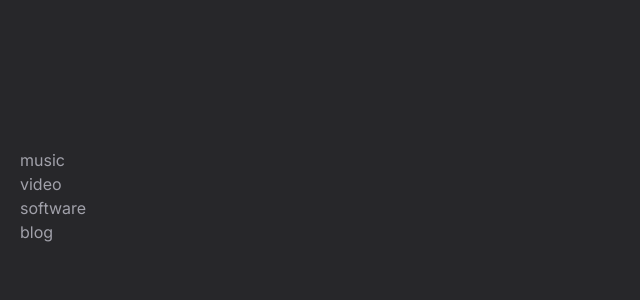
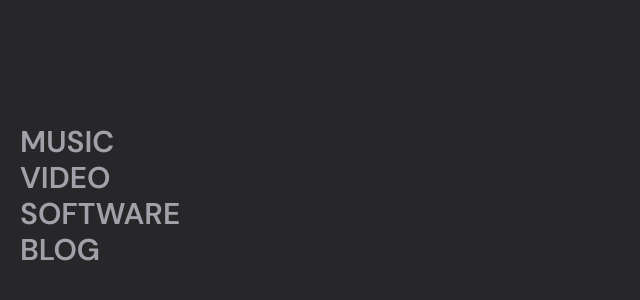
Before and after one commit to aporia-coder/qualitas-occulta, a Next.js app: page / in a window 1280 px wide. Shown: the part 204-504 px from the top of the page, without its empty margins (0-640 px from the left). Built offline with nearby package versions, Linux system fonts and the light colour scheme.

Commit message:
basic styling for homepage

```diff
--- a/src/app/(main)/layout.tsx
+++ b/src/app/(main)/layout.tsx
@@ -1,10 +1,11 @@
 import type { Metadata } from 'next'
-import { Inter } from 'next/font/google'
+import { Inter, DM_Sans } from 'next/font/google'
 import '../globals.css'
 import { ReactNode } from 'react'
 import { cn } from '@/utils'
 
-const inter = Inter({ subsets: ['latin'] })
+const font = DM_Sans({ subsets: ['latin'] })
+// const font = Inter({ subsets: ['latin'] })
 
 export const metadata: Metadata = {
   title: 'QUALITAS OCCULTA',
@@ -18,7 +19,7 @@ export default function RootLayout({
 }>) {
   return (
     <html lang="en">
-      <body className={inter.className}>
+      <body className={font.className}>
         <main className="h-full bg-zinc-800 text-zinc-400">
           <section className="px-5 flex flex-col justify-center h-full">
             {children}
--- a/src/app/(main)/page.tsx
+++ b/src/app/(main)/page.tsx
@@ -20,7 +20,11 @@ export default function Home() {
   return (
     <ul>
       {mainLinks.map(({ title }) => (
-        <h1>{title}</h1>
+        <li>
+          <h1 className="uppercase text-3xl font-semibold" key={title}>
+            {title}
+          </h1>
+        </li>
       ))}
     </ul>
   )
```
